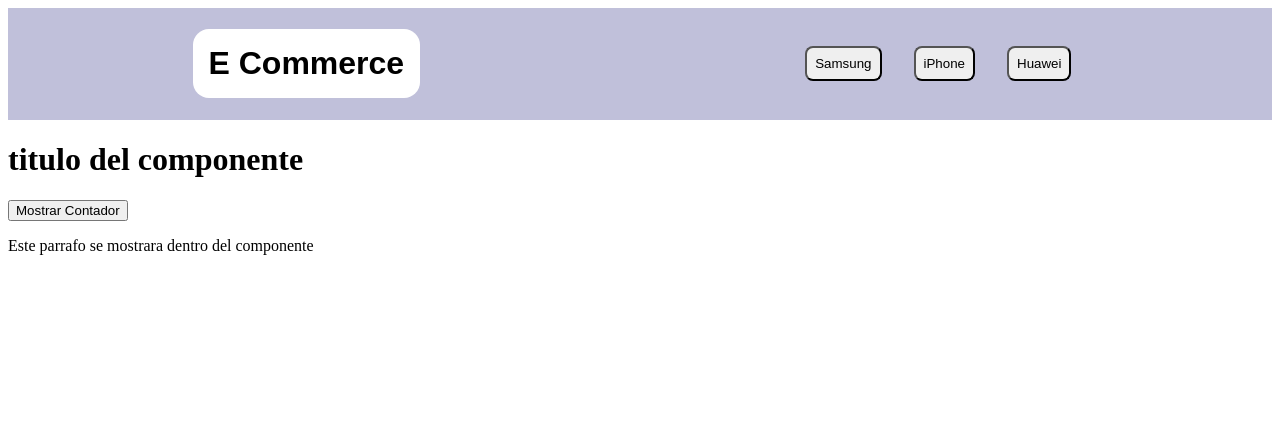
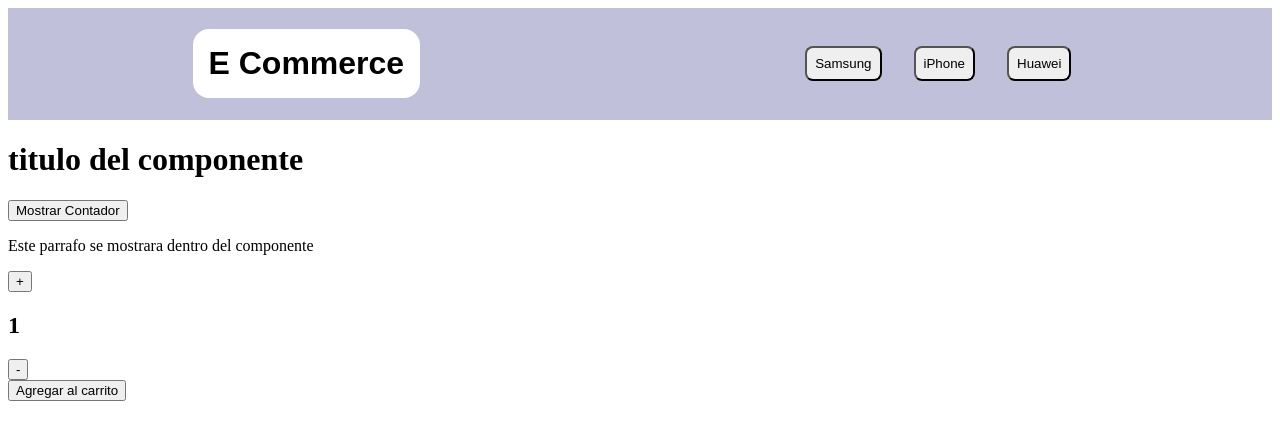
Before and after one commit to fabianmntsns/React-practice, a React (Vite) app in the folder react2024/: page / in a window 1280 px wide. Shown: the top 440 px of the page. Built offline with nearby package versions, Linux system fonts and the light colour scheme.

Commit message:
add ItemCount, use of props initial, stock and onAdd, some validations with simply conditionals

```diff
--- a/react2024/src/App.jsx
+++ b/react2024/src/App.jsx
@@ -1,5 +1,7 @@
 
 
+
+import ItemCount from './components/ItemCount'
 import Layaout from './components/Layaout/Layaout'
 import ButtonHide from './components/Navbar/ButtonHide'
 import Navbar from './components/Navbar/Navbar'
@@ -16,6 +18,8 @@ function App() {
         <p>Este parrafo se mostrara dentro del componente</p>
 
       </Layaout>
+      <ItemCount initial={1} stock={10} onAdd={(quantity) => console.log('Producto agregado,',quantity)}/>
+
     </>
   )
 }
--- a/react2024/src/components/Counter/Counter.jsx
+++ b/react2024/src/components/Counter/Counter.jsx
@@ -7,7 +7,10 @@ const Counter = () => {
 
 
     useEffect(() => {
-        document.title= 'Contador '+ count
+        document.title= 'Contador: '+ count
+        return() => {
+            document.title="Titulo Principal"
+        }
     }, [count])
 
     const increment = () => {
--- /dev/null
+++ b/react2024/src/components/ItemCount.jsx
@@ -0,0 +1,74 @@
+import { useState } from "react"
+
+const ItemCount = ({initial, stock, onAdd}) => {
+    const [quantity, setQuantity] = useState(initial)
+
+    const increment = () => {
+        if (quantity < stock) {
+            setQuantity(quantity+1)
+        }
+    }
+
+    const decrement = () => {
+        if (quantity > 1) {
+            setQuantity(quantity-1)
+        }
+    }
+
+
+    return(
+        <div>
+            <div>
+                <button onClick={increment}> + </button>
+                <h2>{quantity}</h2>
+                <button onClick={decrement}> - </button>
+            </div>
+            <div>
+                <button onClick={() => onAdd(quantity) } disabled={!stock}> Agregar al carrito</button>
+            </div>
+        </div>
+    )
+}
+
+export default ItemCount
+
+// import { useState } from "react"
+
+
+// const ItemCount = ({initial, stock, onAdd}) => {
+//     const [quantity, setQuantity] = useState(initial)
+
+//     const increment = () => {
+//         if (quantity < stock) {
+//             setQuantity(quantity+1)
+//         }
+//     }
+
+//     const decrement = () => {
+//         if (quantity > 1) {
+//             setQuantity(quantity-1)
+//         }
+//     }
+
+//     return(
+//     <div>
+//         <div>
+//             <h2>Contador</h2>
+//             <button onClick={increment}> + </button>
+//             <h3>{quantity}</h3>
+//             <button onClick={decrement}> - </button>
+//         </div>
+//         <div>
+//             <button onClick={() => onAdd(quantity)} disabled={!stock} > Agregar al carrito </button>
+//         </div>
+
+
+
+//     </div>
+
+//     )
+
+// }
+
+
+// export default ItemCount
```
